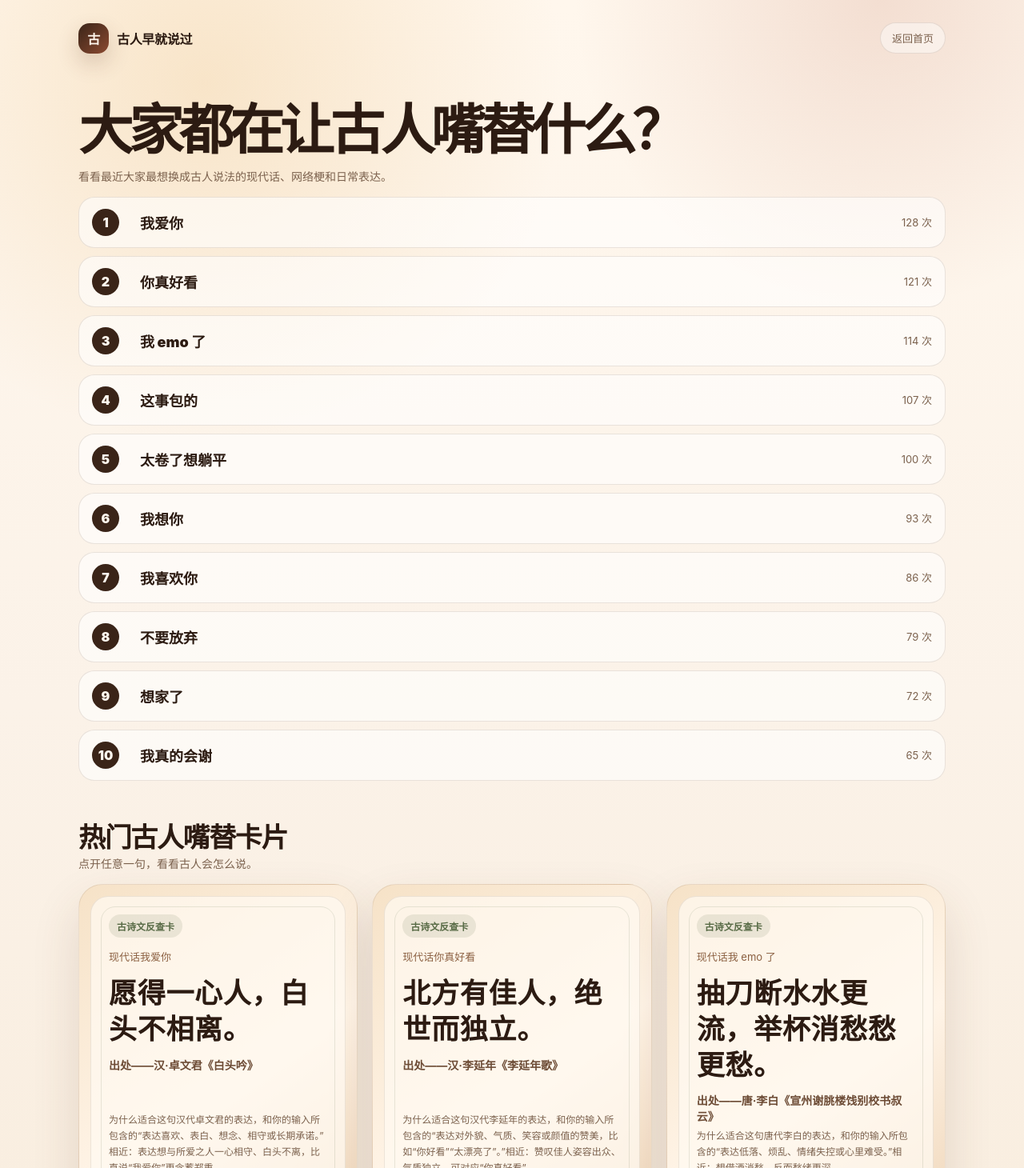
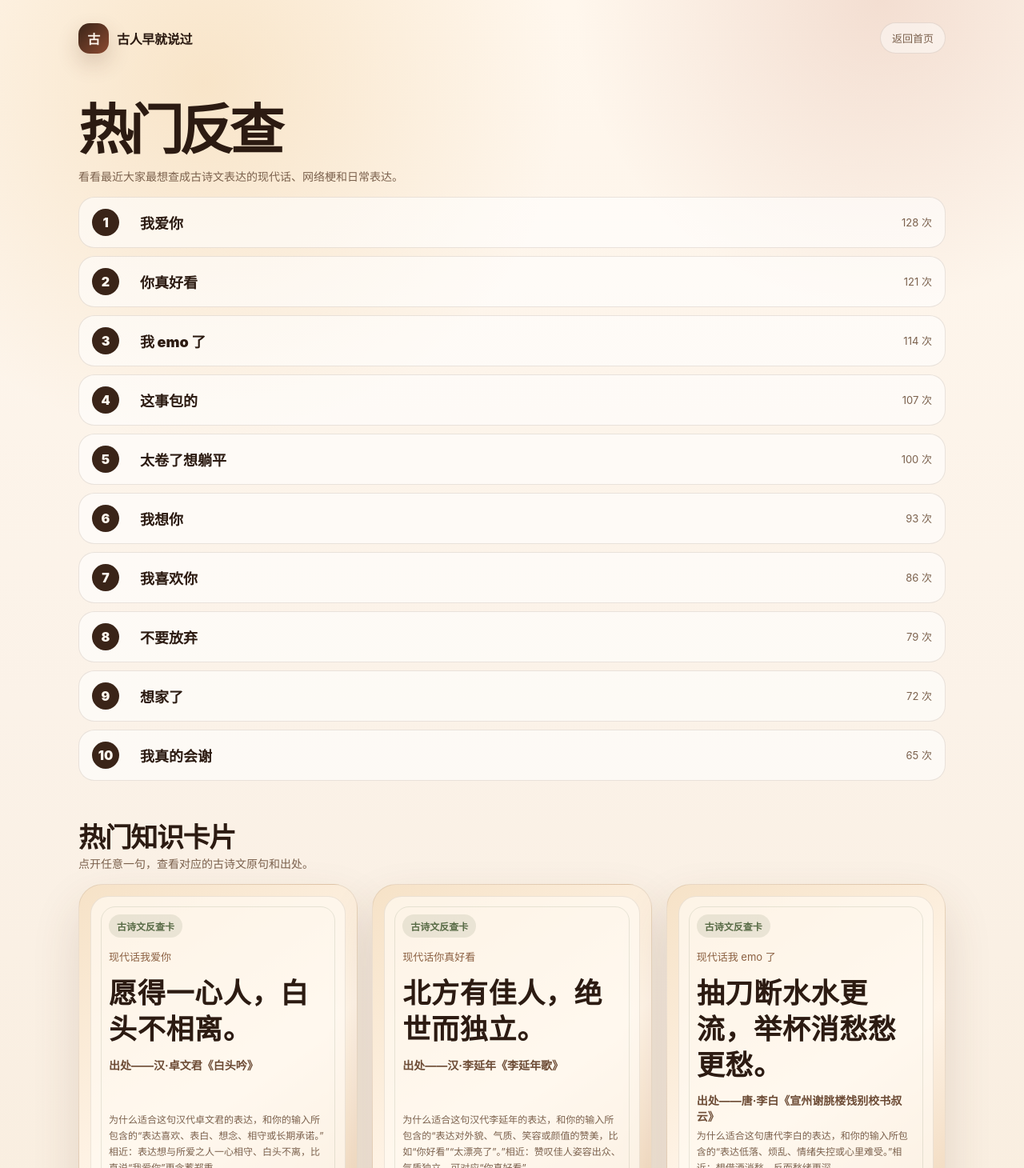
Before and after one commit to yandong2023/gu-ren-said, a Next.js app: page /hot in a window 1280 px wide. Shown: the top 1460 px of the page at 80% size. Built offline with nearby package versions, Linux system fonts and the light colour scheme.

Commit message:
Rename hot page to popular lookups

```diff
--- a/app/hot/page.tsx
+++ b/app/hot/page.tsx
@@ -5,8 +5,8 @@ import { getTrendingQueries } from "@/lib/trends.server";
 export const dynamic = "force-dynamic";
 
 export const metadata = {
-  title: "大家都在让古人嘴替什么｜古人早就说过",
-  description: "查看全站最热门的古人嘴替搜索：我爱你、你真好看、我 emo 了、这事包的等。"
+  title: "热门反查｜古人早就说过",
+  description: "查看全站最热门的古诗文反查：我爱你、你真好看、我 emo 了、这事包的等。"
 };
 
 export default async function HotPage() {
@@ -25,12 +25,12 @@ export default async function HotPage() {
 
       <section className="section-title hot-title">
         <div>
-          <h1>大家都在让古人嘴替什么？</h1>
-          <p>看看最近大家最想换成古人说法的现代话、网络梗和日常表达。</p>
+          <h1>热门反查</h1>
+          <p>看看最近大家最想查成古诗文表达的现代话、网络梗和日常表达。</p>
         </div>
       </section>
 
-      <section className="hot-ranking" aria-label="古人嘴替热榜">
+      <section className="hot-ranking" aria-label="热门反查榜">
         {items.map((item, index) => (
           <a className="hot-rank-row" href={item.href} key={item.href}>
             <span className="hot-rank-index">{index + 1}</span>
@@ -40,8 +40,8 @@ export default async function HotPage() {
         ))}
       </section>
 
-      <section aria-label="热门卡片预览">
-        <div className="section-title"><div><h2>热门古人嘴替卡片</h2><p>点开任意一句，看看古人会怎么说。</p></div></div>
+      <section aria-label="热门知识卡片预览">
+        <div className="section-title"><div><h2>热门知识卡片</h2><p>点开任意一句，查看对应的古诗文原句和出处。</p></div></div>
         <div className="results">
           {previews.filter((item) => item.result).map(({ item, result }) => (
             <a className="result-link" href={item.href} key={item.href}>
```
